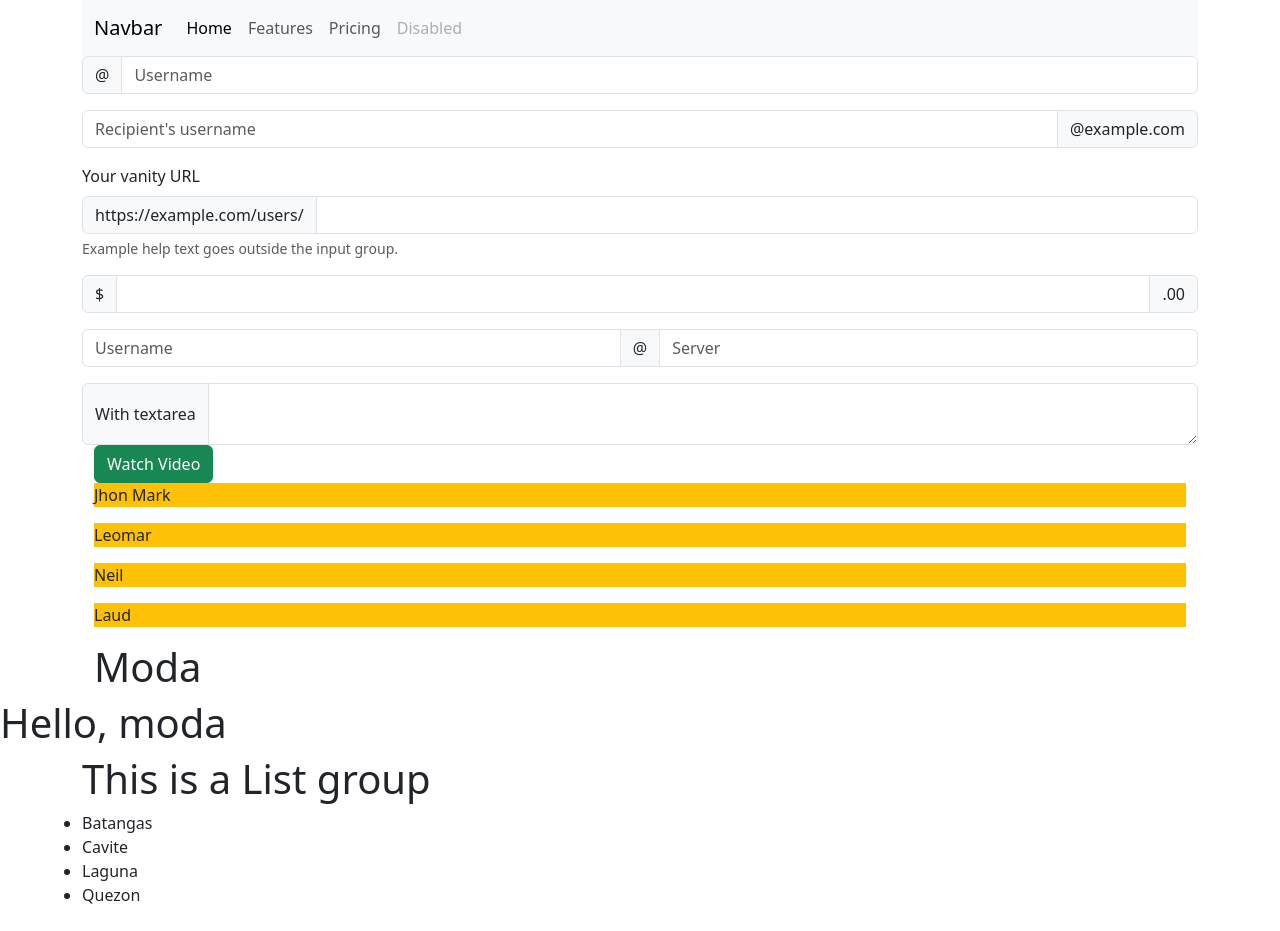
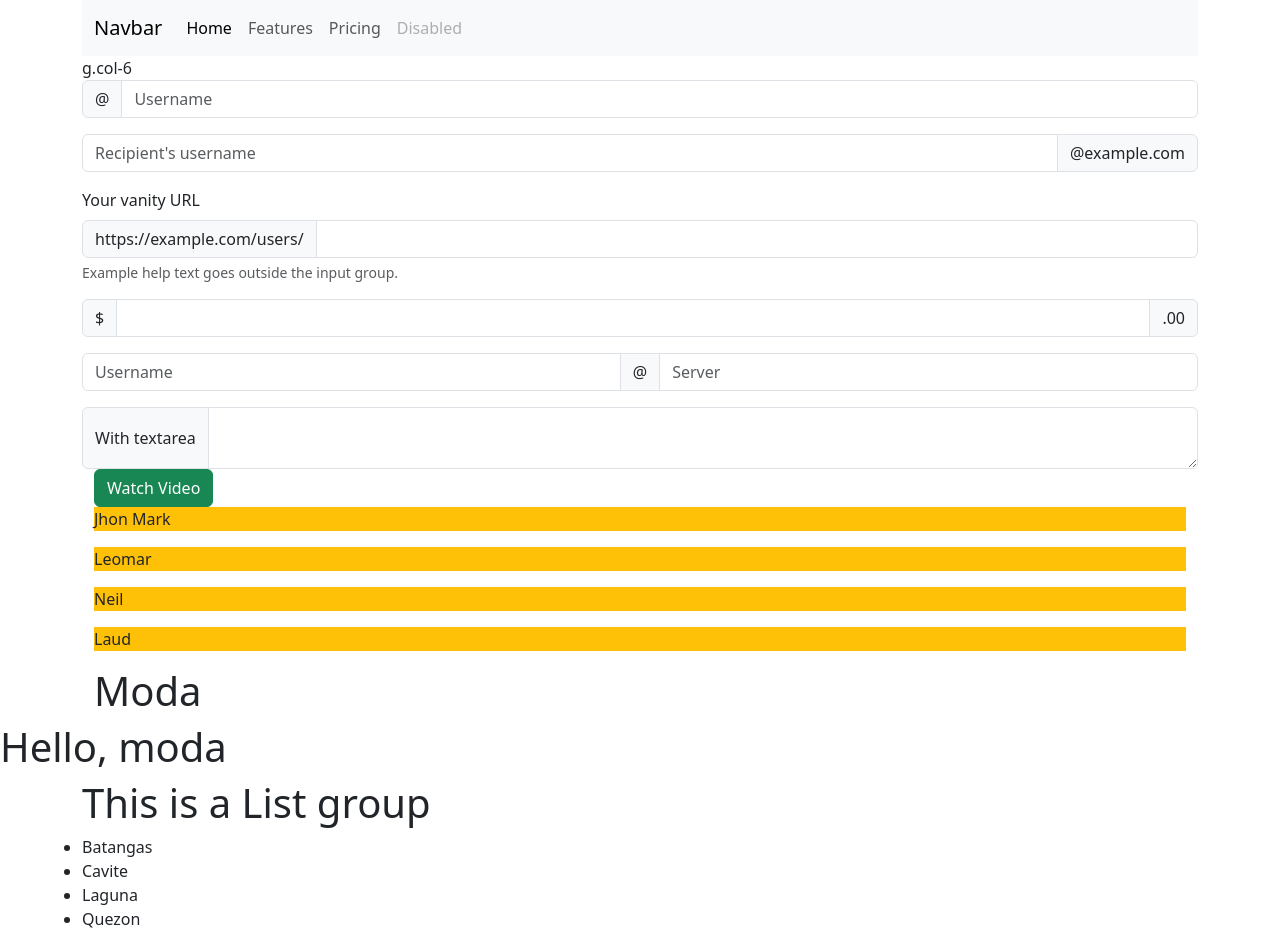
Before and after one commit to MarkRyuo/first_app, a React (Vite) app: page / in a window 1280 px wide. Before the commit the page ends 907 px from the top, so only its background shows below. Built offline with nearby package versions, Linux system fonts and the light colour scheme.

Commit message:
Update Aug 14 2024

```diff
--- a/src/components/log.tsx
+++ b/src/components/log.tsx
@@ -4,7 +4,7 @@ function Log() {
       <div className="container-lg">
 
         <div className="grid">
-            <div className=""></div>
+          <div className="g.col-6">g.col-6</div>
         </div>
 
         <div className="input-group mb-3">
```
